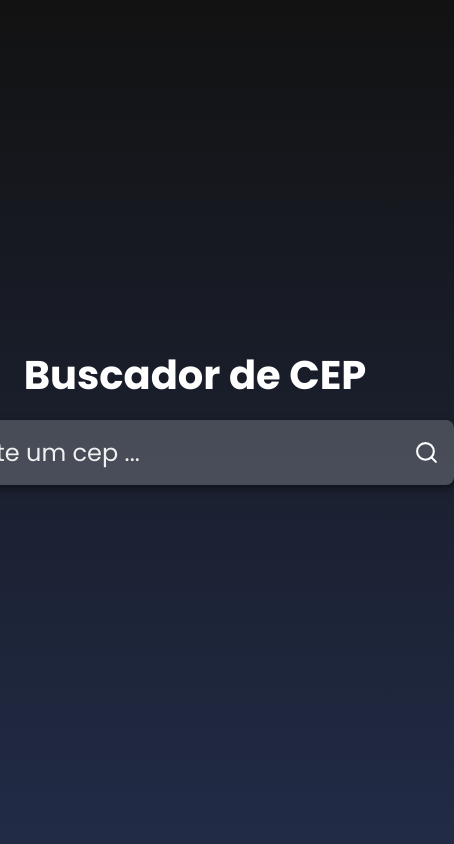
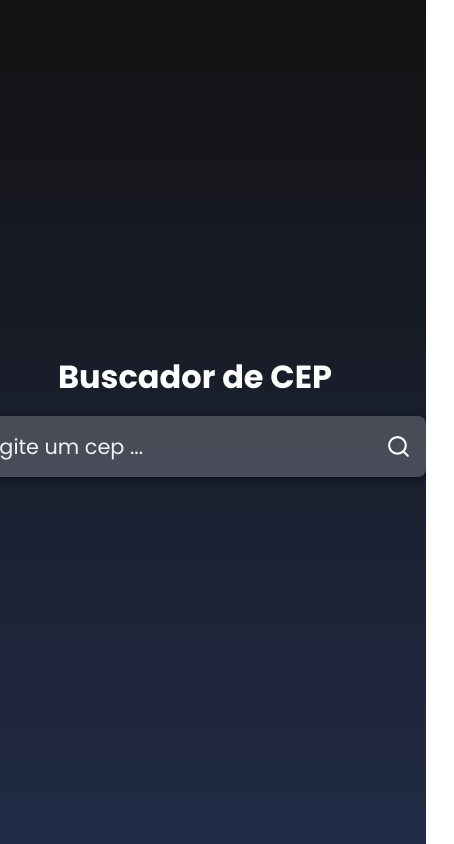
Before and after one commit to lucaspanizio/buscador-de-cep, a React (Vite) app: page / in a window 390 px wide. Shown: the whole page, 454 px wide, since content can reach past the window. Built offline with nearby package versions, Linux system fonts and the light colour scheme.

Commit message:
fix: css responsive

```diff
--- a/index.html
+++ b/index.html
@@ -1,8 +1,8 @@
 <!DOCTYPE html>
-<html lang="en">
+<html lang="pt-br">
   <head>
     <meta charset="UTF-8" />
-    <link rel="icon" type="image/svg+xml" href="/favicon.png" />
+    <link rel="icon" type="image/png+xml" href="/favicon.png" />
     <meta name="viewport" content="width=device-width, initial-scale=1.0" />
     <title>Buscador de Cep</title>
   </head>
--- a/src/components/atoms/Alert/index.ts
+++ b/src/components/atoms/Alert/index.ts
@@ -1,16 +1,21 @@
 import { TypeOptions, ToastPosition, toast } from "react-toastify";
 
 type TAlertProps = {
-  text: string,
-  time?: number
-  type?: TypeOptions,
-  position?: ToastPosition,
-  hideProgressBar?: boolean
-}
+  text: string;
+  time?: number;
+  type?: TypeOptions;
+  position?: ToastPosition;
+  hideProgressBar?: boolean;
+};
 
-export function Alert({ text, time = 3000, type = "default", position = "top-right", hideProgressBar = false }: TAlertProps) {
-  return (
-    toast(text, {
+export function Alert({
+  text,
+  time = 3000,
+  type = "default",
+  position = "top-right",
+  hideProgressBar = false,
+}: TAlertProps) {
+  return toast(text, {
     type,
     position,
     hideProgressBar,
@@ -20,6 +25,5 @@ export function Alert({ text, time = 3000, type = "default", position = "top-rig
     draggable: true,
     progress: undefined,
     theme: "light",
-    })
-  )
+  });
 }
--- a/src/components/molecules/Form/styles.ts
+++ b/src/components/molecules/Form/styles.ts
@@ -1,4 +1,4 @@
-import styled from 'styled-components';
+import styled from "styled-components";
 
 export const Container = styled.div`
   display: flex;
@@ -7,30 +7,38 @@ export const Container = styled.div`
 `;
 
 export const Title = styled.h1`
-  color: #FFF;
+  color: #fff;
   font-size: 2.5rem;
+
+  @media (max-width: 479px) {
+    font-size: 2rem;
+  }
 `;
 
 export const ContainerSearch = styled.div`
   display: flex;
-  background-color: rgba(255,255,255,0.2);
+  background-color: rgba(255, 255, 255, 0.2);
   padding: 15px;
   margin: 15px 0;
   border-radius: 8px;
-  box-shadow: 1px 3px 8px rgba(0,0,0,0.5);
+  box-shadow: 1px 3px 8px rgba(0, 0, 0, 0.5);
 `;
 
 export const InputSearch = styled.input`
   background-color: transparent;
   border: 0;
   font-size: 1.5rem;
-  color: #FFF;
+  color: #fff;
   outline: none;
 
   &::placeholder {
     color: #f1f1f1;
   }
-`
+
+  @media (max-width: 479px) {
+    font-size: 1.3rem;
+  }
+`;
 
 export const ButtonSearch = styled.button`
   display: flex;
@@ -43,4 +51,4 @@ export const ButtonSearch = styled.button`
   &:hover {
     transform: scale(1.2);
   }
-`
+`;
--- a/src/components/molecules/ResultCard/styles.ts
+++ b/src/components/molecules/ResultCard/styles.ts
@@ -1,4 +1,4 @@
-import styled from 'styled-components'
+import styled from "styled-components";
 
 export const Container = styled.div`
   position: relative;
@@ -7,8 +7,8 @@ export const Container = styled.div`
   flex-wrap: wrap;
   word-break: break-word;
   align-items: start;
-  background-color: #FFF;
+  background-color: #fff;
   border-radius: 8px;
   padding: 15px;
   max-width: 800px;
-`
+`;
--- a/src/globals.css
+++ b/src/globals.css
@@ -1,9 +1,9 @@
-@import url('https://fonts.googleapis.com/css2?family=Poppins:wght@100;200;300;400;500;700&display=swap');
+@import url("https://fonts.googleapis.com/css2?family=Poppins:wght@100;200;300;400;500;700&display=swap");
 
 * {
   margin: 0;
   padding: 0;
-  font-family: 'Poppins', sans-serif;
+  font-family: "Poppins", sans-serif;
   box-sizing: border-box;
 }
 
@@ -12,5 +12,5 @@ body {
   justify-content: center;
   align-items: center;
   height: 100vh;
-  background: linear-gradient(#121212,#212b46) ;
+  background: linear-gradient(#121212, #212b46);
 }
```
Lines whose indentation alone changed are shown as unchanged.
